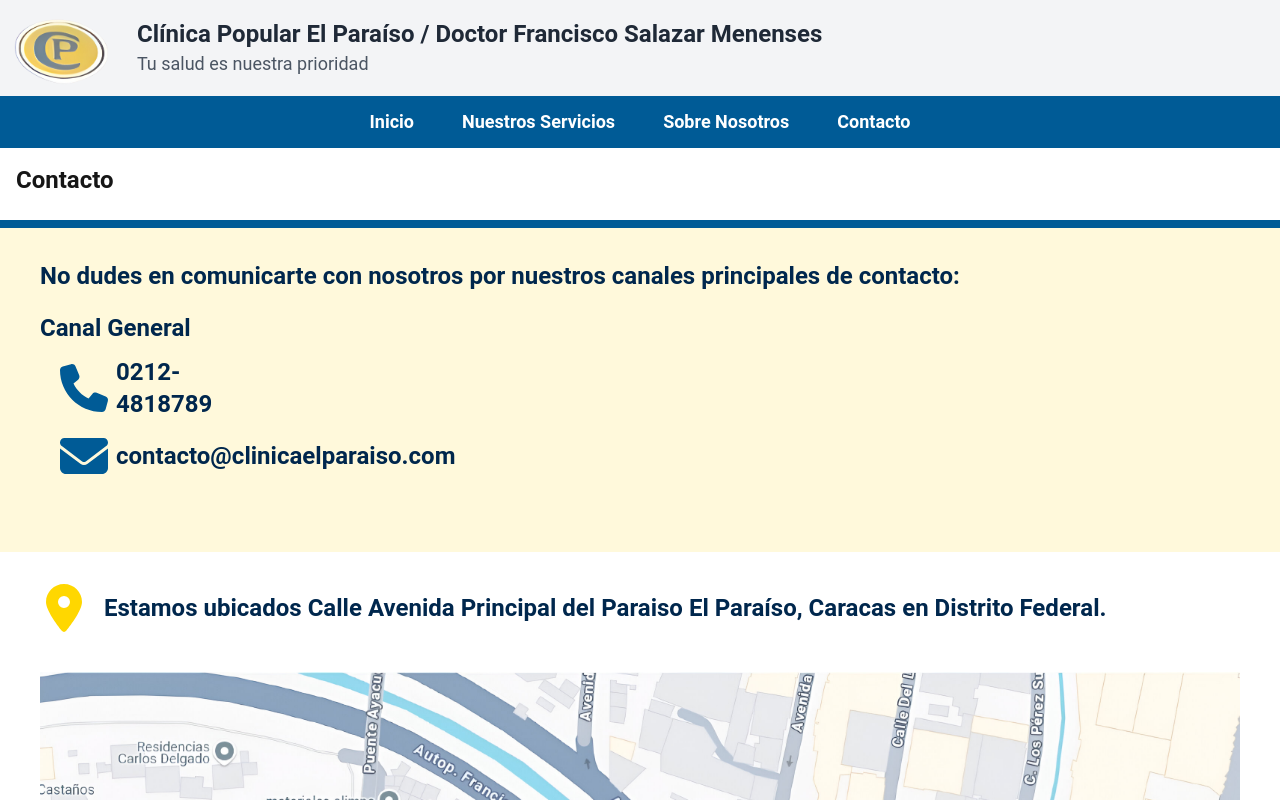
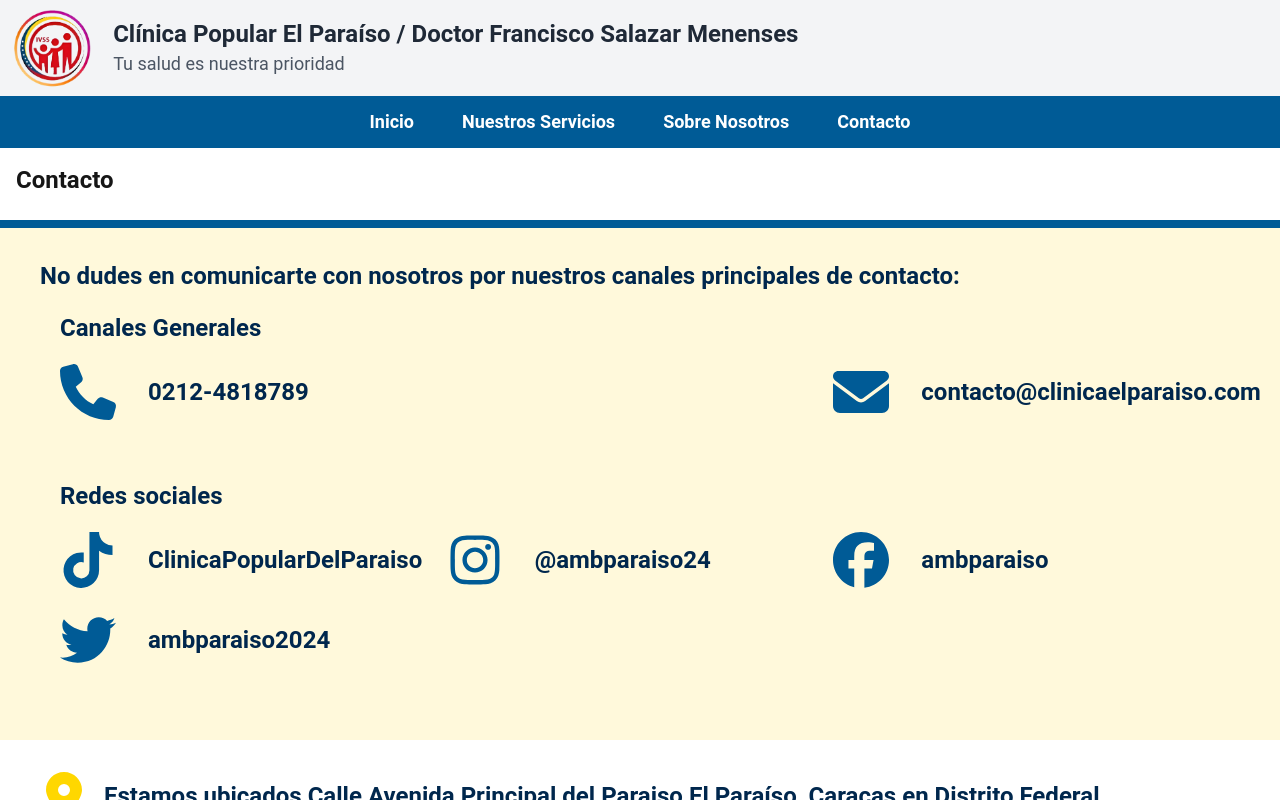
Before and after one commit to Dinver18/Proyecto-Clinica-El-Paraiso, a React (Vite) app: page /Contact in a window 1280 px wide. Shown: the top 800 px of the page. Built offline with nearby package versions, Linux system fonts and the light colour scheme.

Commit message:
Se arreglaron problemas en la pagina de contacto

```diff
--- a/src/pages/Contact/components/ContactInfo.tsx
+++ b/src/pages/Contact/components/ContactInfo.tsx
@@ -1,28 +1,64 @@
 import { faPhone, faEnvelope } from "@fortawesome/free-solid-svg-icons"
+import { faTiktok, faInstagram, faFacebook, faTwitter } from "@fortawesome/free-brands-svg-icons"
 import { FontAwesomeIcon } from "@fortawesome/react-fontawesome"
 
 function ContactInfo() {
     return (
         <section className="flex flex-wrap w-full">
-            <div className="bg-accent mx-auto mx-auto w-full px-10 py-8">
+            <div className="bg-accent mx-auto w-full px-10 py-8">
                 <h2 className="text-2xl font-bold text-info">
                     No dudes en comunicarte con nosotros por nuestros canales principales de contacto:
                 </h2>
-                <div className="w-full p-5 -ml-5">
+                <div className="w-full p-5">
                     <h2 className="text-2xl font-bold text-info">
-                        Canal General
+                        Canales Generales
                     </h2>
-                    <div className="relative mt-5 mb-5 ml-5 flex h-50 w-12 items-center justify-center">
-                        <FontAwesomeIcon icon={faPhone} className="h-12 w-12 lg:h-15 lg:w-15 object-cover" style={{ color: "#005B96" }} />
-                        <p className="absolute font-bold text-info left-14 md:text-2xl">
-                            0212-4818789
-                        </p>
+                    <div className="mt-5 mb-5 flex flex-col lg:flex-row lg:justify-between">
+                        <div className="relative flex flex-col items-center justify-start mb-4 md:mb-0 md:w-1/3 lg:flex-row lg:items-center">
+                            <FontAwesomeIcon icon={faPhone} className="h-10 w-10 lg:h-14 lg:w-14 object-cover" style={{ color: "#005B96" }} />
+                            <p className="font-bold text-info px-5 text-center lg:text-left lg:text-2xl lg:ml-3">
+                                0212-4818789
+                            </p>
+                        </div>
+                        <div className="relative flex flex-col items-center justify-start mb-4 md:mb-0 md:w-1/3 lg:flex-row lg:items-center">
+                            <FontAwesomeIcon icon={faEnvelope} className="h-10 w-10 lg:h-14 lg:w-14 object-cover" style={{ color: "#005B96" }} />
+                            <p className="font-bold text-info px-5 text-center lg:text-left lg:text-2xl lg:ml-3">
+                                contacto@clinicaelparaiso.com
+                            </p>
+                        </div>
                     </div>
-                    <div className="relative mt-5 mb-5 ml-5 flex h-12 w-12 items-center justify-center">
-                        <FontAwesomeIcon icon={faEnvelope} className="h-12 w-12 lg:h-15 lg:w-15 object-cover" style={{ color: "#005B96" }} />
-                        <p className="absolute font-bold text-info left-14 md:text-2xl">
-                            contacto@clinicaelparaiso.com
-                        </p>
+                </div>
+                <div className="w-full p-5">
+                    <h2 className="text-2xl font-bold text-info">
+                        Redes sociales
+                    </h2>
+                    <div className="mt-5 mb-5 flex flex-col lg:flex-row lg:flex-wrap lg:justify-between">
+                        <div className="relative flex flex-col items-center justify-start mb-4 md:mb-0 md:w-1/3 lg:flex-row lg:items-center">
+                            <FontAwesomeIcon icon={faTiktok} className="h-10 w-10 lg:h-14 lg:w-14 object-cover" style={{ color: "#005B96" }} />
+                            <p className="font-bold text-info px-5 text-center lg:text-left lg:text-2xl lg:ml-3">
+                                ClinicaPopularDelParaiso
+                            </p>
+                        </div>
+                        <div className="relative flex flex-col items-center justify-start mb-4 md:mb-0 md:w-1/3 lg:flex-row lg:items-center">
+                            <FontAwesomeIcon icon={faInstagram} className="h-10 w-10 lg:h-14 lg:w-14 object-cover" style={{ color: "#005B96" }} />
+                            <a href="https://www.instagram.com/ambparaiso24?igsh=NmhnNDc0cHBxaXRh" target="_blank">
+                                <p className="font-bold text-info px-5 text-center lg:text-left lg:text-2xl lg:ml-3">
+                                    @ambparaiso24
+                                </p>
+                            </a>
+                        </div>
+                        <div className="relative flex flex-col items-center justify-start mb-4 md:mb-0 md:w-1/3 lg:flex-row lg:items-center">
+                            <FontAwesomeIcon icon={faFacebook} className="h-10 w-10 lg:h-14 lg:w-14 object-cover" style={{ color: "#005B96" }} />
+                            <p className="font-bold text-info px-5 text-center lg:text-left lg:text-2xl lg:ml-3">
+                                ambparaiso
+                            </p>
+                        </div>
+                        <div className="relative flex flex-col items-center justify-start mb-4 md:mb-0 md:w-1/3 lg:flex-row lg:items-center lg:mt-6">
+                            <FontAwesomeIcon icon={faTwitter} className="h-10 w-10 lg:h-14 lg:w-14 object-cover" style={{ color: "#005B96" }} />
+                            <p className="font-bold text-info px-5 text-center lg:text-left lg:text-2xl lg:ml-3">
+                                ambparaiso2024
+                            </p>
+                        </div>
                     </div>
                 </div>
             </div>
@@ -31,3 +67,18 @@ function ContactInfo() {
 }
 
 export default ContactInfo
+
+{/*<div className="relative flex h-50 w-full items-center justify-end lg:mb-0 lg:w-1/3">
+                            <FontAwesomeIcon icon={faTiktok} className="h-10 w-10 lg:h-14 lg:w-14 object-cover" style={{ color: "#005B96" }} />
+                            <p className="font-bold text-info px-5 lg:left-14 lg:text-2xl">
+                                0212-4818789
+                            </p>
+                        </div>
+                        <div className="relative mt-5 mb-5 ml-5 lg:-mt-5 lg:-mb-5 lg:-ml-5 flex h-50 w-full items-center justify-end lg:mb-4 md:mb-0 md:w-1/3">
+                            <FontAwesomeIcon icon={faInstagram} className="h-10 w-10 lg:h-14 lg:w-14 object-cover" style={{ color: "#005B96" }} />
+                            <a href="https://www.instagram.com/ambparaiso24?igsh=NmhnNDc0cHBxaXRh" target="_blank">
+                                <p className="font-bold text-info px-5 lg:left-14 lg:text-2xl">
+                                    @ambparaiso24
+                                </p>
+                            </a>
+                        </div> */}
```
Also changed, not shown: src/assets/Logo.jpg.
